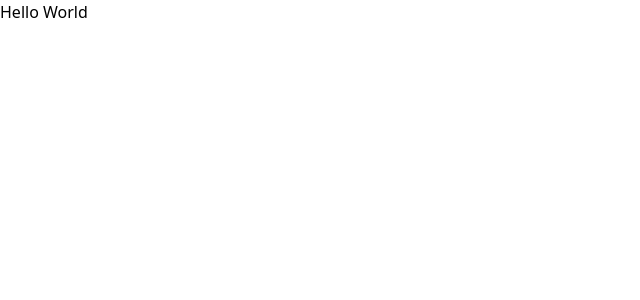
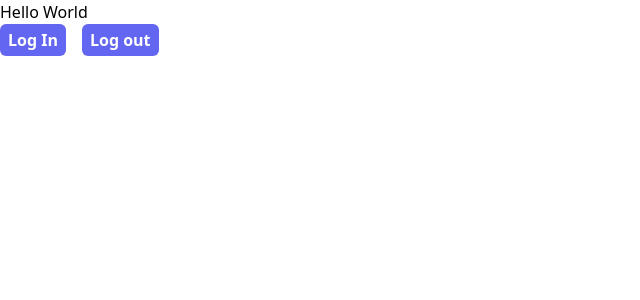
Before and after one commit to santos-pierre/react-ts-spa-auth, a React (Create React App) app: page / in a window 1280 px wide. Shown: the top 300 px of the page, without its empty margins (0-640 px from the left). Built offline with nearby package versions, Linux system fonts and the light colour scheme.

Commit message:
Redux-Thunk - Login & Logout Feature

```diff
--- a/package.json
+++ b/package.json
@@ -22,6 +22,7 @@
     "react-scripts": "4.0.1",
     "redux": "^4.0.5",
     "redux-devtools-extension": "^2.13.8",
+    "redux-thunk": "^2.3.0",
     "tailwindcss": "npm:@tailwindcss/postcss7-compat",
     "typescript": "^4.0.3",
     "web-vitals": "^0.2.4"
--- a/src/App.tsx
+++ b/src/App.tsx
@@ -1,7 +1,56 @@
+import { useCallback } from 'react';
+import userClient from './api/users/usersClient';
+import useThunkDispatch from './custom-hooks/useThunkDispatch';
+import { getAuthUser, logout } from './redux/user/userAction';
+
 const App = () => {
+    const dispatch = useThunkDispatch();
+
+    const logoutUser = useCallback(() => {
+        dispatch(logout());
+    }, [dispatch]);
+
+    const authUser = useCallback(() => {
+        dispatch(getAuthUser());
+    }, [dispatch]);
+
+    const handleLogin = async () => {
+        try {
+            await userClient.login({
+                email: 'user@user.com',
+                password: 'password',
+            });
+            authUser();
+        } catch (error) {
+            console.log(error);
+        }
+    };
+
+    const handleLogout = async () => {
+        try {
+            logoutUser();
+        } catch (error) {
+            console.log(error);
+        }
+    };
+
     return (
         <div>
             <h1>Hello World</h1>
+            <div className="flex space-x-4">
+                <button
+                    className="px-2 py-1 font-semibold text-white bg-indigo-500 rounded-md focus:outline-none hover:bg-opacity-75"
+                    onClick={handleLogin}
+                >
+                    Log In
+                </button>
+                <button
+                    className="px-2 py-1 font-semibold text-white bg-indigo-500 rounded-md focus:outline-none hover:bg-opacity-75"
+                    onClick={handleLogout}
+                >
+                    Log out
+                </button>
+            </div>
         </div>
     );
 };
--- /dev/null
+++ b/src/custom-hooks/useThunkDispatch.ts
@@ -0,0 +1,8 @@
+import { useDispatch } from 'react-redux';
+import { AppDispatch } from '../redux/types/AppDispatch';
+
+const useThunkDispatch = (): AppDispatch => {
+    return useDispatch<AppDispatch>();
+};
+
+export default useThunkDispatch;
--- a/src/redux/store.ts
+++ b/src/redux/store.ts
@@ -1,9 +1,10 @@
 import mainReducer from './mainReducer';
-import { createStore, Store, AnyAction } from 'redux';
+import { createStore, Store, AnyAction, applyMiddleware } from 'redux';
 import { composeWithDevTools } from 'redux-devtools-extension';
 import { RootState } from './types/RootState';
+import thunk from 'redux-thunk';
 
 export const store: Store<RootState, AnyAction> = createStore(
     mainReducer,
-    composeWithDevTools()
+    composeWithDevTools(applyMiddleware(thunk))
 );
--- /dev/null
+++ b/src/redux/types/AppDispatch.ts
@@ -0,0 +1,5 @@
+import { AnyAction } from 'redux';
+import { ThunkDispatch } from 'redux-thunk';
+import { RootState } from './RootState';
+
+export type AppDispatch = ThunkDispatch<RootState, any, AnyAction>;
--- /dev/null
+++ b/src/redux/types/AppThunk.ts
@@ -0,0 +1,10 @@
+import { Action } from 'redux';
+import { ThunkAction } from 'redux-thunk';
+import { RootState } from './RootState';
+
+export type AppThunk<ReturnType = void> = ThunkAction<
+    ReturnType,
+    RootState,
+    unknown,
+    Action<string>
+>;
--- a/src/redux/user/userAction.ts
+++ b/src/redux/user/userAction.ts
@@ -1,4 +1,7 @@
+import userClient from '../../api/users/usersClient';
+import { AppThunk } from '../types/AppThunk';
 import { SET_USER, UserActionTypes, UserState } from './userTypes';
+import { INITIAL_STATE } from './userReducer';
 
 export const setCurrentUser = (user: UserState): UserActionTypes => {
     return {
@@ -6,3 +9,24 @@ export const setCurrentUser = (user: UserState): UserActionTypes => {
         payload: user,
     };
 };
+
+export const getAuthUser = (): AppThunk => async (dispatch) => {
+    try {
+        const response = await userClient.getAuthUser();
+        dispatch(setCurrentUser(response.data));
+        return Promise.resolve(response);
+    } catch (error) {
+        dispatch(setCurrentUser(INITIAL_STATE));
+        return Promise.reject(error);
+    }
+};
+
+export const logout = (): AppThunk => async (dispatch) => {
+    try {
+        const response = await userClient.logout();
+        dispatch(setCurrentUser(INITIAL_STATE));
+        return Promise.resolve(response);
+    } catch (errors) {
+        return Promise.resolve(errors);
+    }
+};
--- a/src/redux/user/userReducer.ts
+++ b/src/redux/user/userReducer.ts
@@ -1,6 +1,6 @@
 import { SET_USER, UserActionTypes, UserState } from './userTypes';
 
-const INITIAL_STATE: UserState = {
+export const INITIAL_STATE: UserState = {
     name: '',
     email: '',
     is_verified: false,
```
Also changed, not shown: 2 other files (tests, documents, lock files or other folders).
